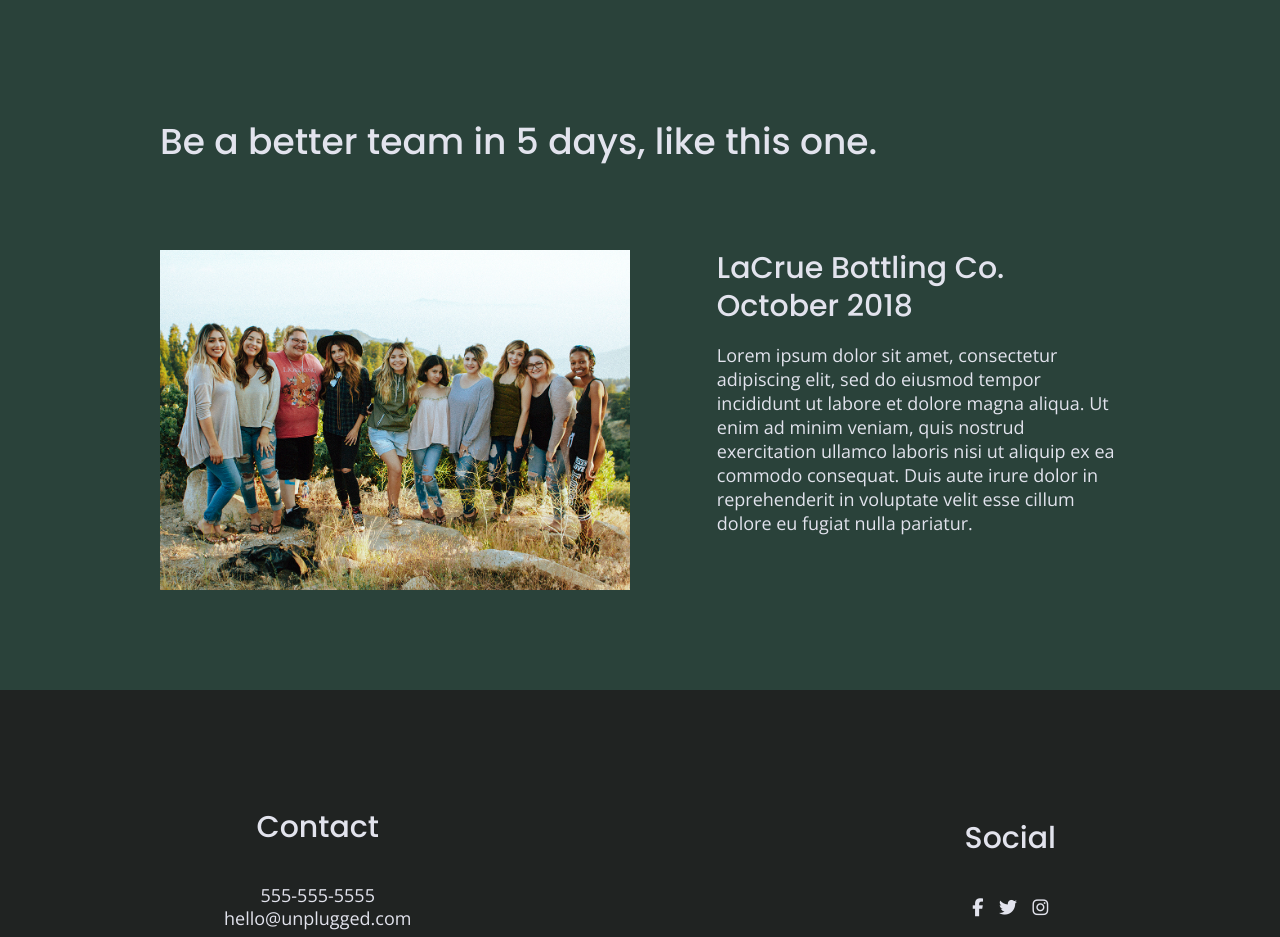
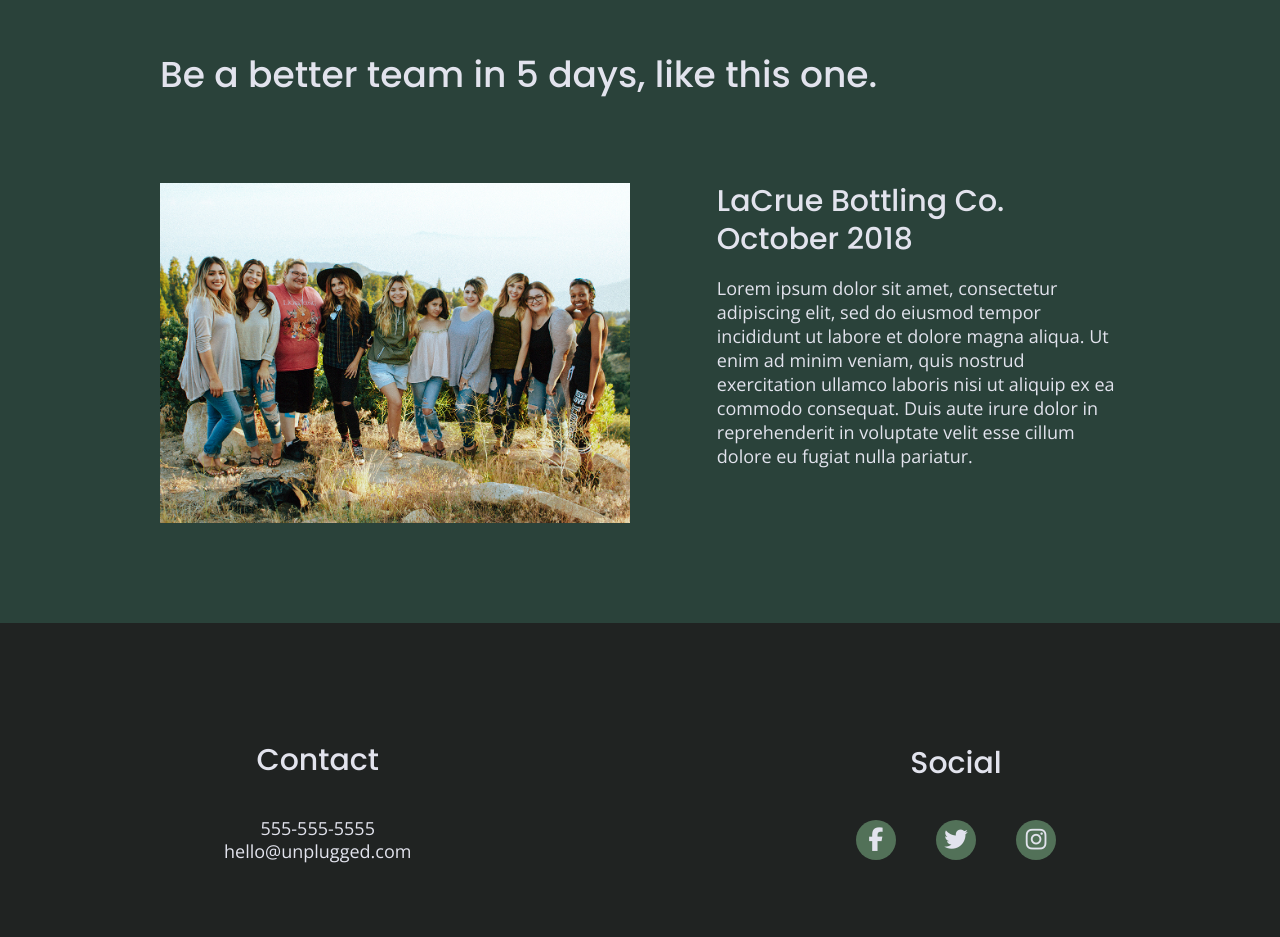
Before and after one commit to Sujata-L/206-unplugged, a website built with Parcel: page index.html in a window 1280 px wide. Shown: the part 1860-2797 px from the top of the page. Built offline with nearby package versions, Linux system fonts and the light colour scheme.

Commit message:
Updated CSS styles

```diff
--- a/css/main.css
+++ b/css/main.css
@@ -103,6 +103,8 @@ body {
 ul,
 ol {
   list-style-type: none;
+  margin: 0;
+  padding: 0;
 }
 
 a {
@@ -114,6 +116,7 @@ h2 {
   font-family: 'Poppins', sans-serif;
   font-weight: 500;
   font-size: 1.875em;
+  margin: 0;
 }
 
 h3,
@@ -230,15 +233,22 @@ footer .social-icons {
 }
 
 footer .social-icons p {
+  background-color: #527158;
+  border-radius: 50%;
+  width: 40px;
+  height: 40px;
   display: flex;
   justify-content: center;
   align-items: center;
 }
 
+footer .social-icons p i {
+  font-size: 1.3125em;
+}
+
 footer .copyright {
   margin: 20px 0;
 }
-
 
 /* -------------------- Mobile Styles - Homepage -------------------- */
 
@@ -271,7 +281,7 @@ aside {
   flex-flow: row wrap;
 }
 
-aside .form{
+aside .form {
   margin-top: 30px;
 }
 
@@ -652,6 +662,11 @@ input[type=button] {
         line-height: 1.285;
     }
 
+    footer .social-icons {
+      width: 12.5em;
+      justify-content: space-between;
+    }
+
     footer .copyright {
       width: 100%;
     }
@@ -736,11 +751,12 @@ input[type=button] {
         font-size: 1.125em;
         line-height: 1.333;
     }
+
     /* Hero */
     .hero-area h1 {
       font-size: 3.75em;
       width: 80%;
-  }
+    }
 
     /* Aside */
     aside .content-wrapper {
@@ -758,7 +774,6 @@ input[type=button] {
 
     /* Features */
 
-
     .features h2 {
       width: 90%;
     }
@@ -768,12 +783,13 @@ input[type=button] {
     }
 
     /* Reviews */
-    .reviews article div {
-      width: 42%;
-    }
 
     .reviews h2 {
       padding-bottom: 50px;
+    }
+
+    .reviews article div {
+      width: 42%;
     }
 
     footer h4 {
```
